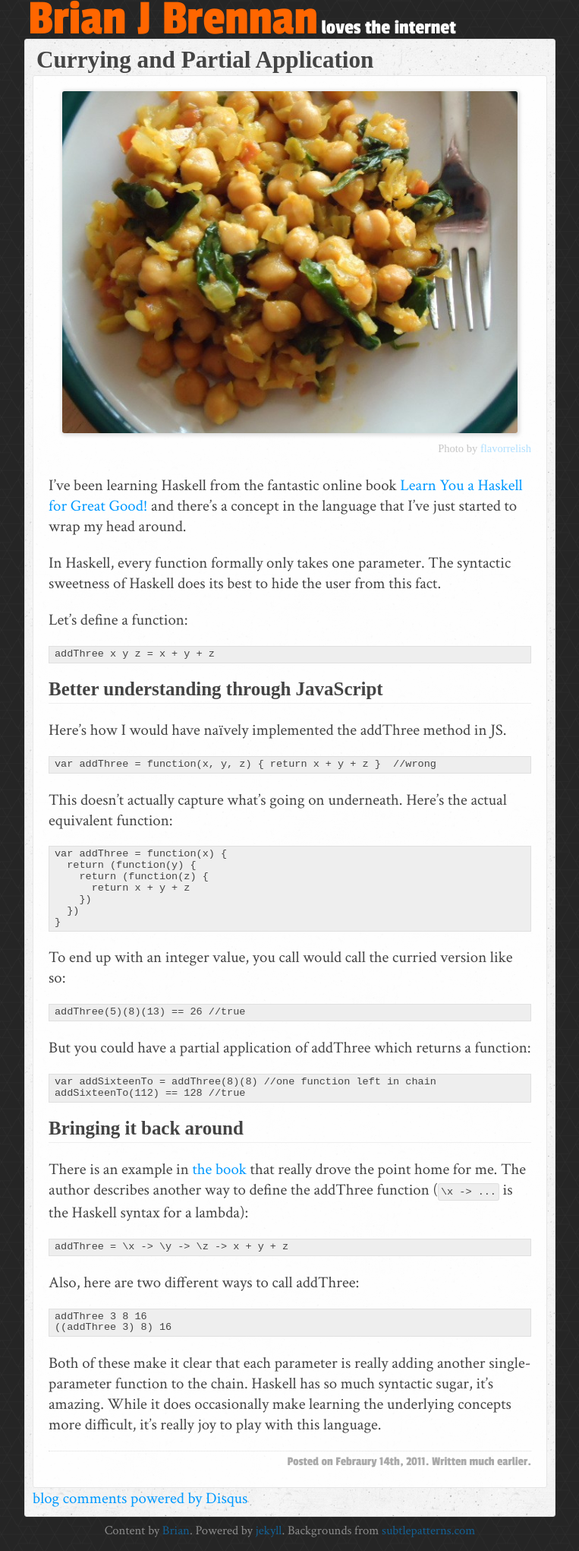
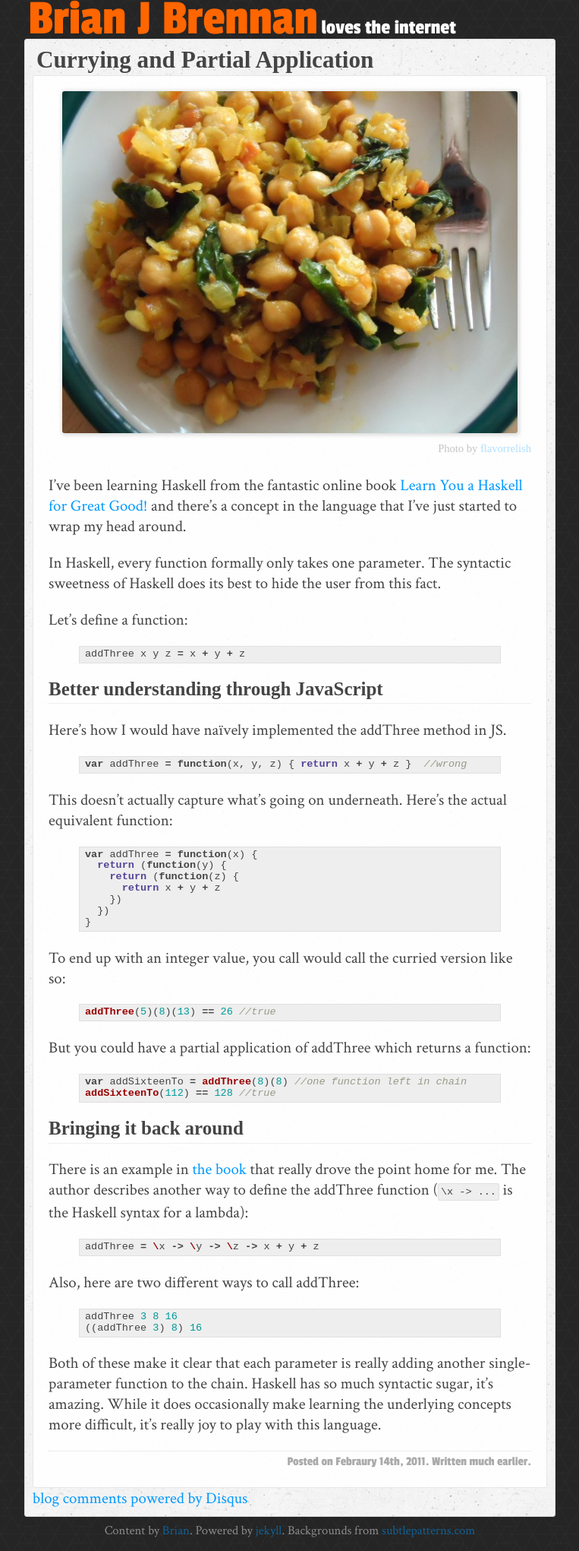
Before and after one commit to brianloveswords/bjb.io-site, a Jekyll site: the page built from _posts/2011-02-14-currying-and-partial-application.markdown, in a window 1280 px wide. Shown: the whole page at 76% size, without its empty margins (258-1021 px from the left). Built offline with Jekyll 4.4.1, drawn with Linux system fonts in a browser that asks for light colours; nearby versions of some CDN libraries; some web fonts are replaced; comment, search, counter and statistics services are not loaded.

Commit message:
Add code highlighting

```diff
--- a/_layouts/default.html
+++ b/_layouts/default.html
@@ -26,5 +26,7 @@
         Content by <a href='/about/'>Brian</a>. Powered by <a href="http://jekyllrb.com/">jekyll</a>. Backgrounds from <a href="http://subtlepatterns.com/">subtlepatterns.com</a>
       </footer>
     </div>
+    <script src="http://ajax.googleapis.com/ajax/libs/jquery/1.7.1/jquery.min.js"></script>
+    <script src="/assets/code-type-adder.js"></script>
   </body>
 </html>
--- a/_posts/2011-02-14-currying-and-partial-application.markdown
+++ b/_posts/2011-02-14-currying-and-partial-application.markdown
@@ -17,55 +17,58 @@ In Haskell, every function formally only takes one parameter. The syntactic swee
 
 Let's define a function:
 
-    addThree x y z = x + y + z
+{% highlight haskell %}
+addThree x y z = x + y + z
+{% endhighlight %}
 
-<!-- -----------------
-The syntax is designed to coax you into believing that this function takes three arguments. If you checkout the type declaration of the function, there's a hint there:
-
-    addThree :: (Num a) => a -> a -> a -> a
-
-The book probably does a better job of explaining this than I could, but I'll give it a shot. The `(Num a) =>` part is saying “Any `a` that follows is of the type `Num`”. This part is technically irrelevant, for what I'm explaining, but it's good to know why it's there.
-
-After that there comes a chain of `a -> a`, which is actually Haskell sugar. It should really read
-
-    addThree :: (Num a) => a -> (a -> ( a -> a) )
-
-------------------- -->
 
 
 ## Better understanding through JavaScript
 Here's how I would have naïvely implemented the addThree method in JS.
 
-    var addThree = function(x, y, z) { return x + y + z }  //wrong
+{% highlight js %}
+var addThree = function(x, y, z) { return x + y + z }  //wrong
+{% endhighlight %}
 
 This doesn't actually capture what's going on underneath. Here's the actual equivalent function:
 
-    var addThree = function(x) {
-      return (function(y) {
-        return (function(z) {
-          return x + y + z
-        })
-      })
-    }
+{% highlight js %}
+var addThree = function(x) {
+  return (function(y) {
+    return (function(z) {
+      return x + y + z
+    })
+  })
+}
+{% endhighlight %}
 
 To end up with an integer value, you call would call the curried version like so:
 
-    addThree(5)(8)(13) == 26 //true
+{% highlight js %}
+addThree(5)(8)(13) == 26 //true
+{% endhighlight %}
 
 But you could have a partial application of addThree which returns a function:
 
-    var addSixteenTo = addThree(8)(8) //one function left in chain
-    addSixteenTo(112) == 128 //true
+{% highlight js %}
+var addSixteenTo = addThree(8)(8) //one function left in chain
+addSixteenTo(112) == 128 //true
+{% endhighlight %}
 
 ## Bringing it back around
 There is an example in [the book](http://learnyouahaskell.com/) that really drove the point home for me. The author describes another way to define the addThree function (`\x -> ...` is the Haskell syntax for a lambda):
 
-    addThree = \x -> \y -> \z -> x + y + z
+{% highlight haskell %}
+addThree = \x -> \y -> \z -> x + y + z
+{% endhighlight %}
 
 Also, here are two different ways to call addThree:
 
-    addThree 3 8 16
-    ((addThree 3) 8) 16
+{% highlight haskell %}
+addThree 3 8 16
+((addThree 3) 8) 16
+{% endhighlight %}
+
 
 Both of these make it clear that each parameter is really adding another single-parameter function to the chain. Haskell has so much syntactic sugar, it's amazing. While it does occasionally make learning the underlying concepts more difficult, it's really joy to play with this language.
 
--- /dev/null
+++ b/assets/code-type-adder.js
@@ -0,0 +1,6 @@
+$('div.highlight').each(function () {
+  var $el = $(this)
+    , type = $el.find('code')[0].className
+    , $aside = $('<aside>' + type + '</aside>')
+  $el.append($aside);
+})
--- a/assets/style.css
+++ b/assets/style.css
@@ -208,10 +208,10 @@ article h2 {
   color: #e30;
 }
 
-.code {
+.highlight {
   position: relative;
 }
-.code:hover aside {
+.highlight:hover aside {
   -webkit-transition: all 0.25s ease-in-out;
      -moz-transition: all 0.25s ease-in-out;
       -ms-transition: all 0.25s ease-in-out;
@@ -220,7 +220,7 @@ article h2 {
   opacity: 1;
 }
 
-.code aside {
+.highlight aside {
   -webkit-transition: all 0.25s ease-in-out;
      -moz-transition: all 0.25s ease-in-out;
       -ms-transition: all 0.25s ease-in-out;
@@ -234,8 +234,8 @@ article h2 {
   font-weight: bold;
   font-size: 0.6em;
   position: absolute;
-  top: 6px;
-  right: 6px;
+  top: 2px;
+  right: 2px;
   color: #555;
   opacity: 0.1;
   text-shadow:  #fff 1px 1px 2px;
```
